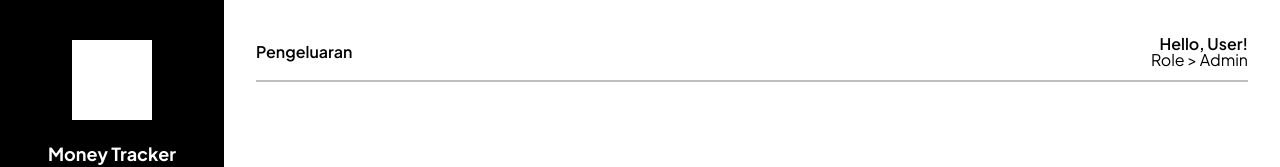
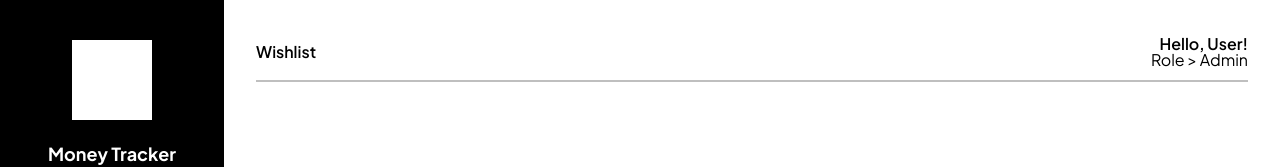
Before and after one commit to Bibintanggg/moneyTrack, a React (Vite) app: page /wishlist in a window 1280 px wide. Shown: the top 167 px of the page. Built offline with nearby package versions, Linux system fonts and the light colour scheme.

Commit message:
change text wishtlist

```diff
--- a/src/pages/Wishlist.jsx
+++ b/src/pages/Wishlist.jsx
@@ -8,7 +8,7 @@ function Wishlist() {
             <div className="p-8 ml-56 w-full">
                 <div className="flex justify-between text-left">
                     <h1 className="text-base font-semibold font-jakarta pt-2">
-                        Pengeluaran
+                        Wishlist
                     </h1>
                     <div className="text-right">
                         <h2 className="text-base font-semibold font-jakarta">
```
